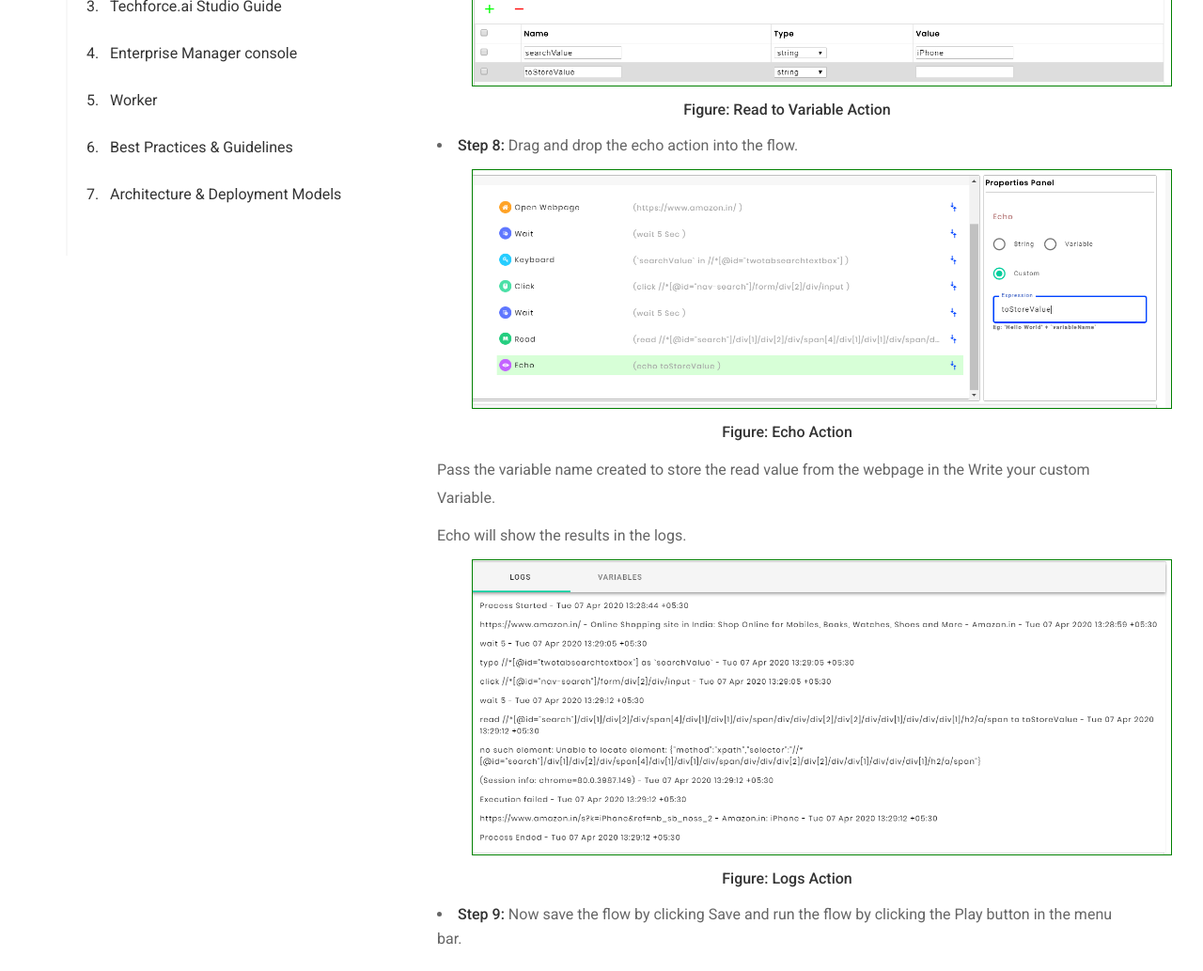
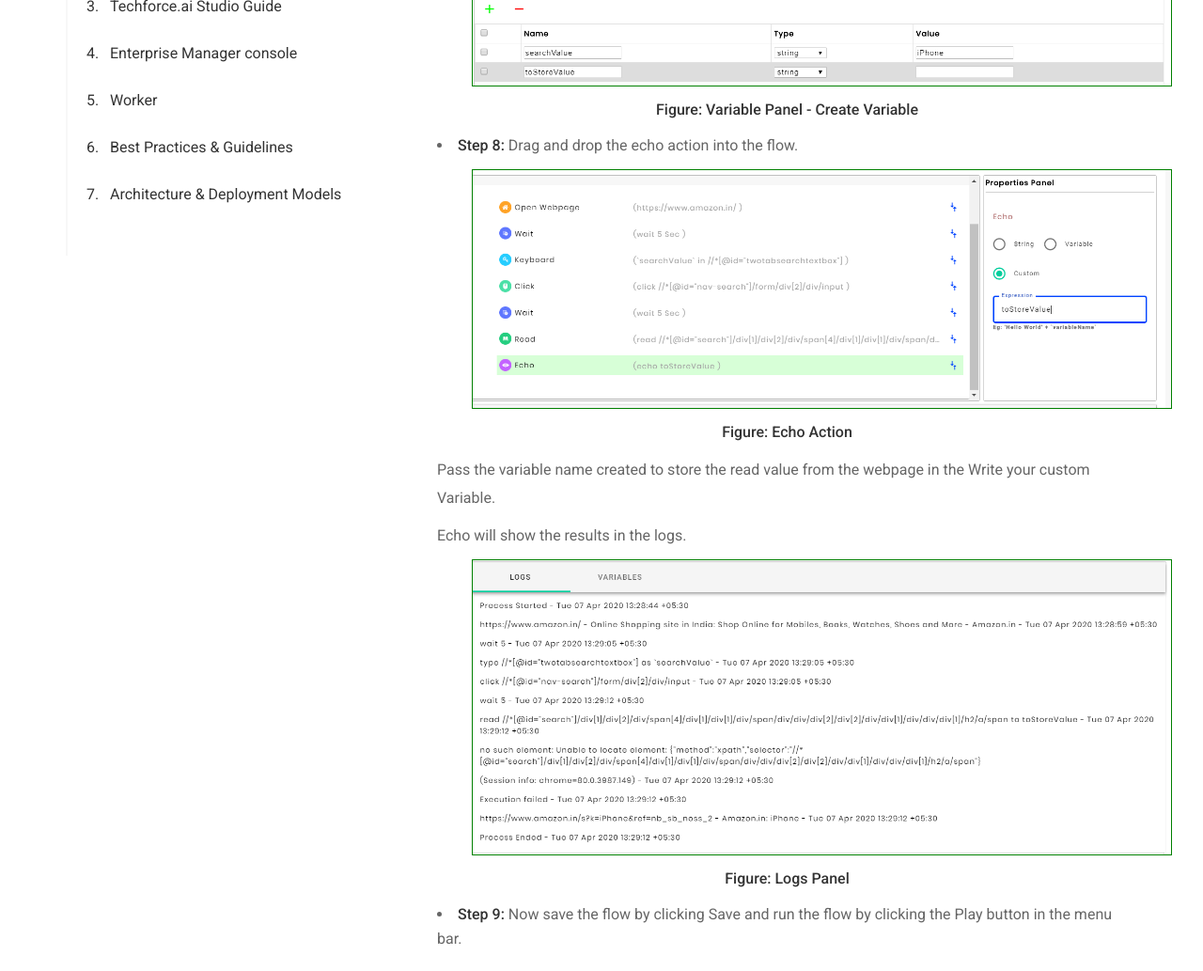
Before and after one commit to digitamizers/Documentation, a Jekyll site: the page built from index.md, in a window 1280 px wide and 1400 px high, scrolled down 14456 px. Shown: the part 153-1186 px from the top of the window at 94% size. Built offline with Jekyll 4.4.1, drawn with Linux system fonts in a browser that asks for light colours.

Commit message:
changes in doc to surya pavan

```diff
--- a/_layouts/default.html
+++ b/_layouts/default.html
@@ -997,14 +997,14 @@
                                      <p style="text-align:center;"><strong>Figure: Read Action</strong></p>
                                    <p>Pass the XPath of which you want to read into the HTML element and create a variable in the variable window and pass the variable name in the Read to variable.</p>
                                  <img src="{{ '/assets/images/doc-img99.png' | relative_url }}" alt="image" style="width:800px;border:1px solid green;margin-left:5%;margin-top:10px;margin-bottom:10px;">
-                                   <p style="text-align:center;"><strong>Figure: Read to Variable Action </strong></p>
+                                   <p style="text-align:center;"><strong>Figure:  Variable Panel - Create Variable </strong></p>
                                    <li><span class="numbers"> <strong>	Step 8: </strong></span> Drag and drop the echo action  into the flow.</li>
                                  <img src="{{ '/assets/images/doc-img100.png' | relative_url }}" alt="image" style="width:800px;border:1px solid green;margin-left:5%;margin-top:10px;margin-bottom:10px;">
                                    <p style="text-align:center;"><strong>Figure: Echo Action </strong></p>
                                   <p>Pass the variable name created to store the read value from the webpage in the Write your custom Variable.</p>
                                   <p>Echo will show the results in the logs.</p>
                                  <img src="{{ '/assets/images/doc-img101.png' | relative_url }}" alt="image" style="width:800px;border:1px solid green;margin-left:5%;margin-top:10px;margin-bottom:10px;">
-                                    <p style="text-align:center;"><strong>Figure: Logs Action</strong></p>
+                                    <p style="text-align:center;"><strong>Figure: Logs Panel</strong></p>
                                   <li><span class="numbers"><strong>	Step 9: </strong></span> Now save the flow by clicking Save and run the flow by clicking the Play button in the menu bar.</li>
                               </div>
 
```
